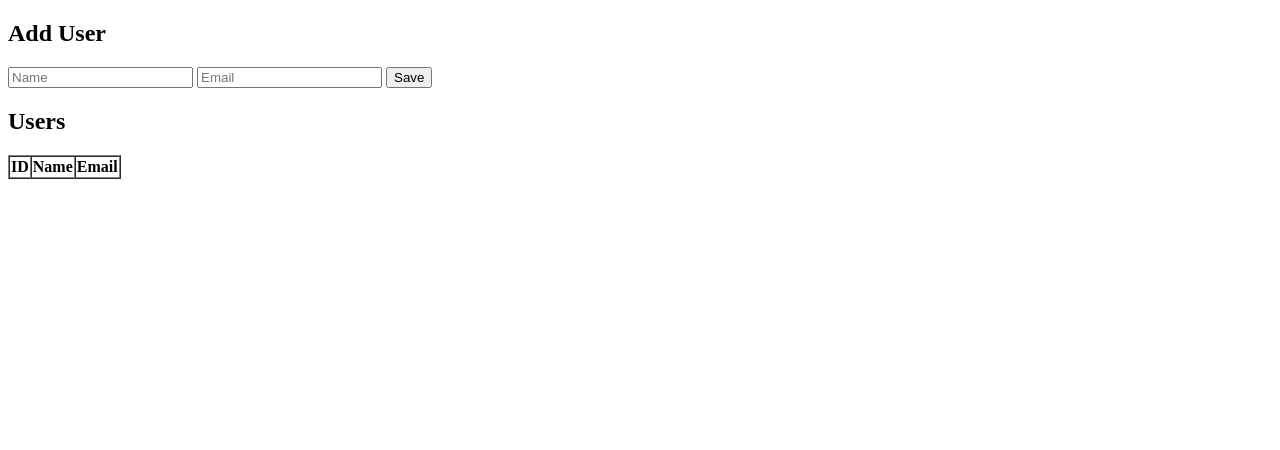
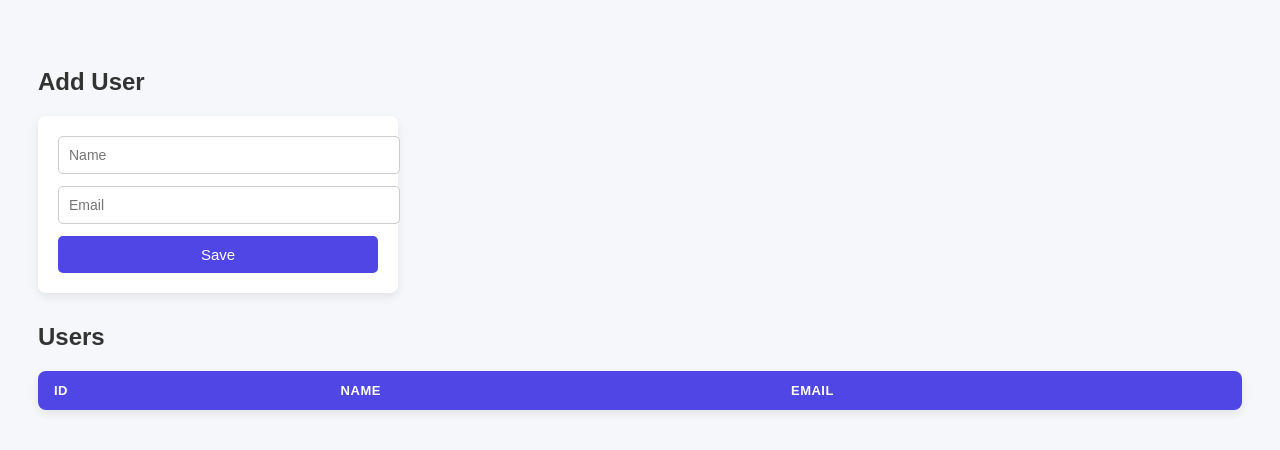
Before and after one commit to subhakanta-sahu/DEMO-BACKEND, a website: page index.html in a window 1280 px wide. Drawn offline with Linux system fonts and the light colour scheme; no server answers.

Commit message:
11 table

```diff
--- a/index.html
+++ b/index.html
@@ -2,7 +2,93 @@
 <html>
 <head>
   <title>Postgres User Form</title>
+  <style>
+    body {
+      font-family: Arial, sans-serif;
+      background: #f5f7fa;
+      padding: 30px;
+    }
+
+    h2 {
+      margin-top: 30px;
+      color: #333;
+    }
+
+    /* Form styling */
+    form {
+      background: #fff;
+      padding: 20px;
+      border-radius: 8px;
+      width: 320px;
+      box-shadow: 0 4px 10px rgba(0,0,0,0.08);
+    }
+
+    input {
+      width: 100%;
+      padding: 10px;
+      margin-bottom: 12px;
+      border: 1px solid #ccc;
+      border-radius: 5px;
+      font-size: 14px;
+    }
+
+    button {
+      width: 100%;
+      padding: 10px;
+      background: #4f46e5;
+      color: white;
+      border: none;
+      border-radius: 5px;
+      cursor: pointer;
+      font-size: 15px;
+    }
+
+    button:hover {
+      background: #4338ca;
+    }
+
+    /* Table styling */
+    table {
+      width: 100%;
+      margin-top: 20px;
+      border-collapse: collapse;
+      background: #fff;
+      border-radius: 8px;
+      overflow: hidden;
+      box-shadow: 0 4px 10px rgba(0,0,0,0.08);
+    }
+
+    thead {
+      background: #4f46e5;
+      color: white;
+    }
+
+    th, td {
+      padding: 12px 16px;
+      text-align: left;
+    }
+
+    th {
+      font-weight: 600;
+      text-transform: uppercase;
+      font-size: 13px;
+      letter-spacing: 0.5px;
+    }
+
+    tbody tr {
+      border-bottom: 1px solid #e5e7eb;
+    }
+
+    tbody tr:last-child {
+      border-bottom: none;
+    }
+
+    tbody tr:hover {
+      background: #f3f4f6;
+    }
+  </style>
 </head>
+
 <body>
   <h2>Add User</h2>
 
@@ -13,14 +99,18 @@
   </form>
 
   <h2>Users</h2>
-  <table border="1" cellspacing="0">
+
+  <table>
     <thead>
       <tr>
-        <th>ID</th><th>Name</th><th>Email</th>
+        <th>ID</th>
+        <th>Name</th>
+        <th>Email</th>
       </tr>
     </thead>
     <tbody id="users"></tbody>
   </table>
+
   <script src="index.js"></script>
 </body>
 </html>
```
